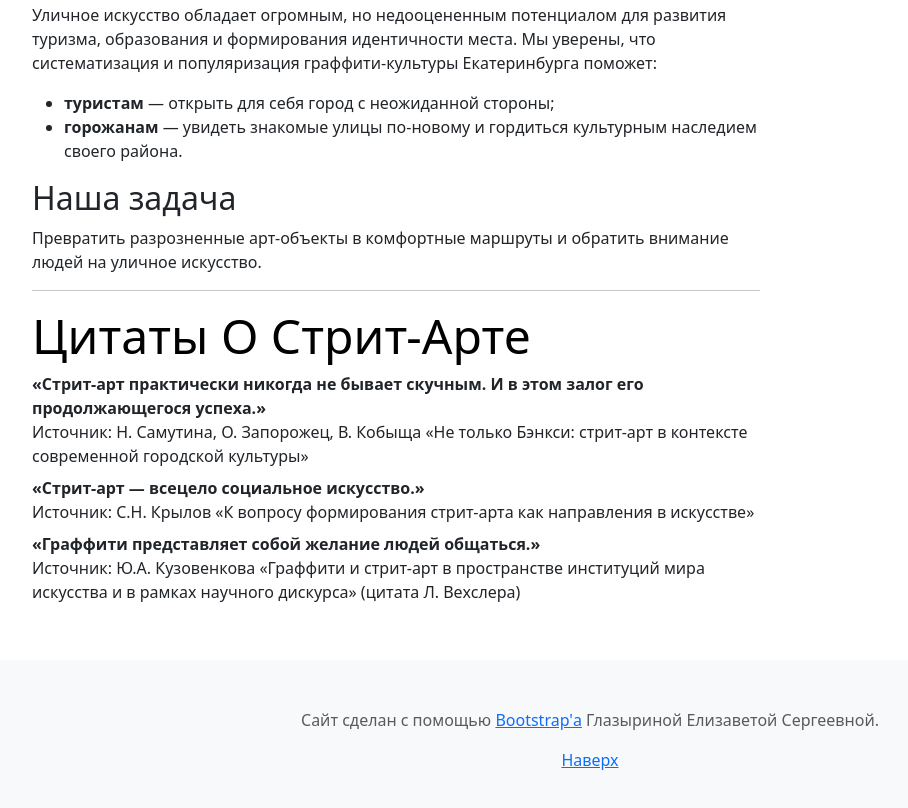
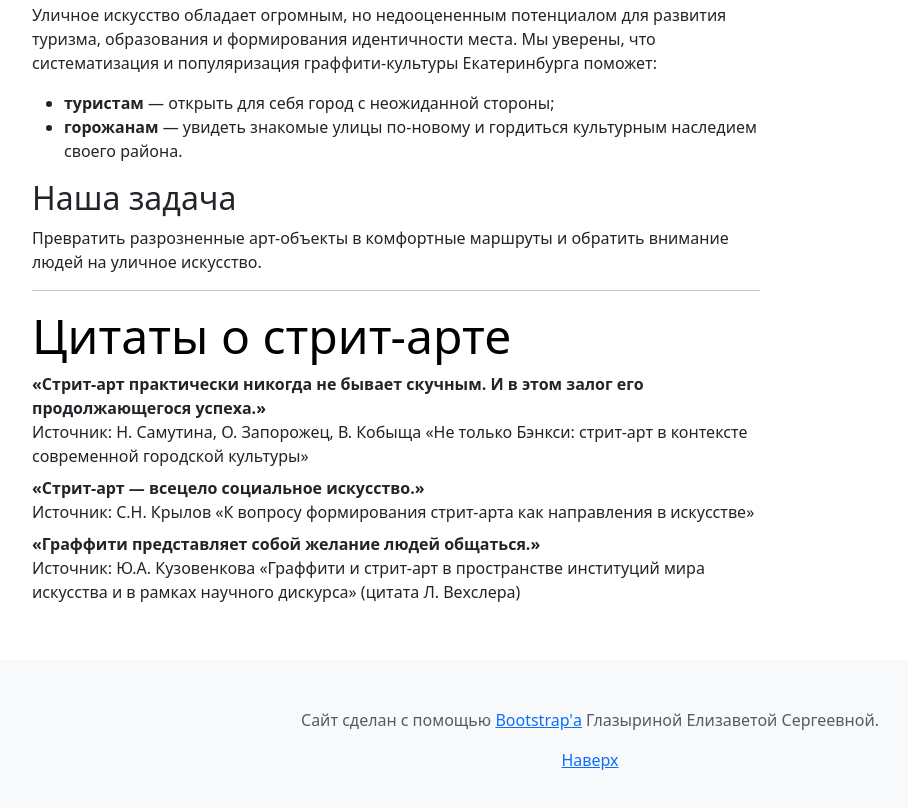
Before and after one commit to elizglazyrina-netizen/Walls-Can-Talk, a plain HTML site: page index.html in a window 1280 px wide. Shown: the part 1646-2454 px from the top of the page, without its empty margins (50-958 px from the left). Drawn offline with nearby package versions, Linux system fonts and the light colour scheme.

Commit message:
Исправили ошибки

```diff
--- a/index.html
+++ b/index.html
@@ -170,7 +170,7 @@
         <hr />
 
         <article class="pb-5 blog-post">
-          <h2 class=" pb-1 display-5 link-body-emphasis mb-1">Цитаты О Стрит-Арте</h2>
+          <h2 class=" pb-1 display-5 link-body-emphasis mb-1">Цитаты о стрит-арте</h2>
           <dt>«Стрит-арт практически никогда не бывает скучным. И в этом залог его продолжающегося успеха.»</dt>
           <dd>
             Источник: Н. Самутина, О. Запорожец, В. Кобыща «Не только Бэнкси: стрит-арт в контексте современной
```
